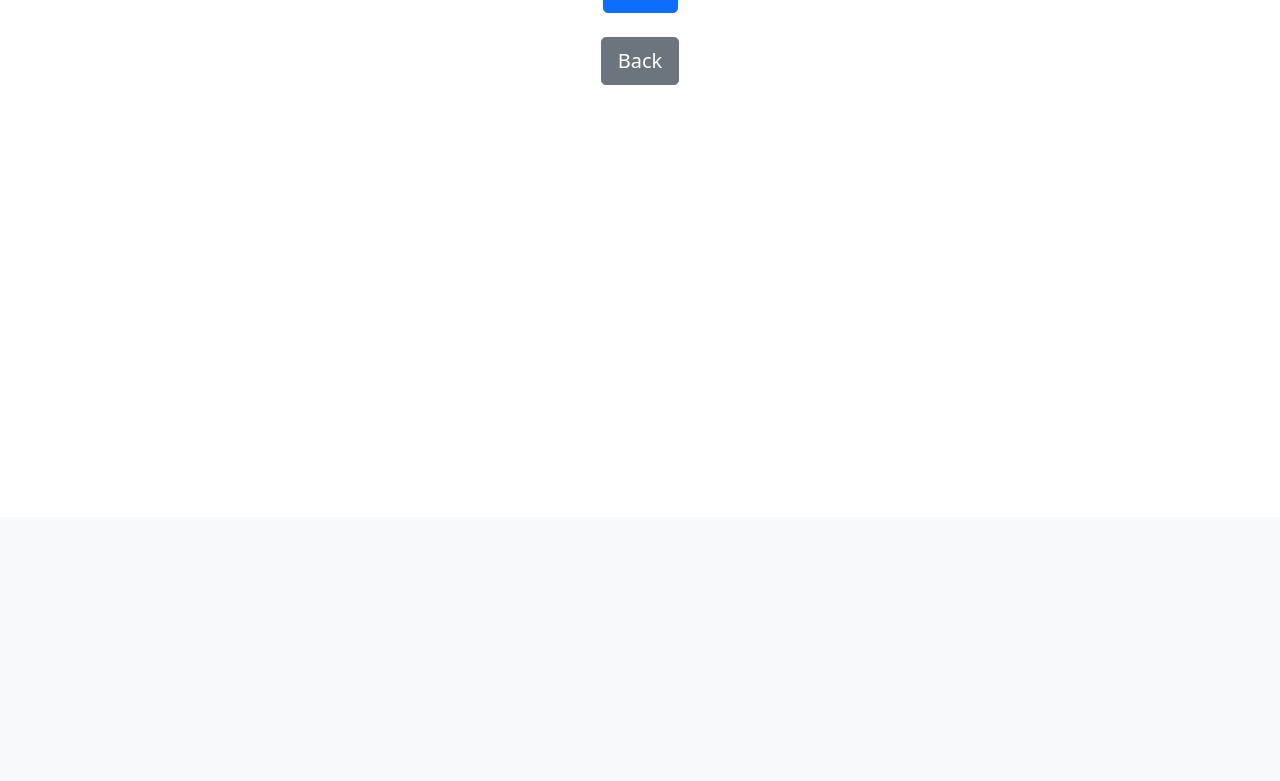
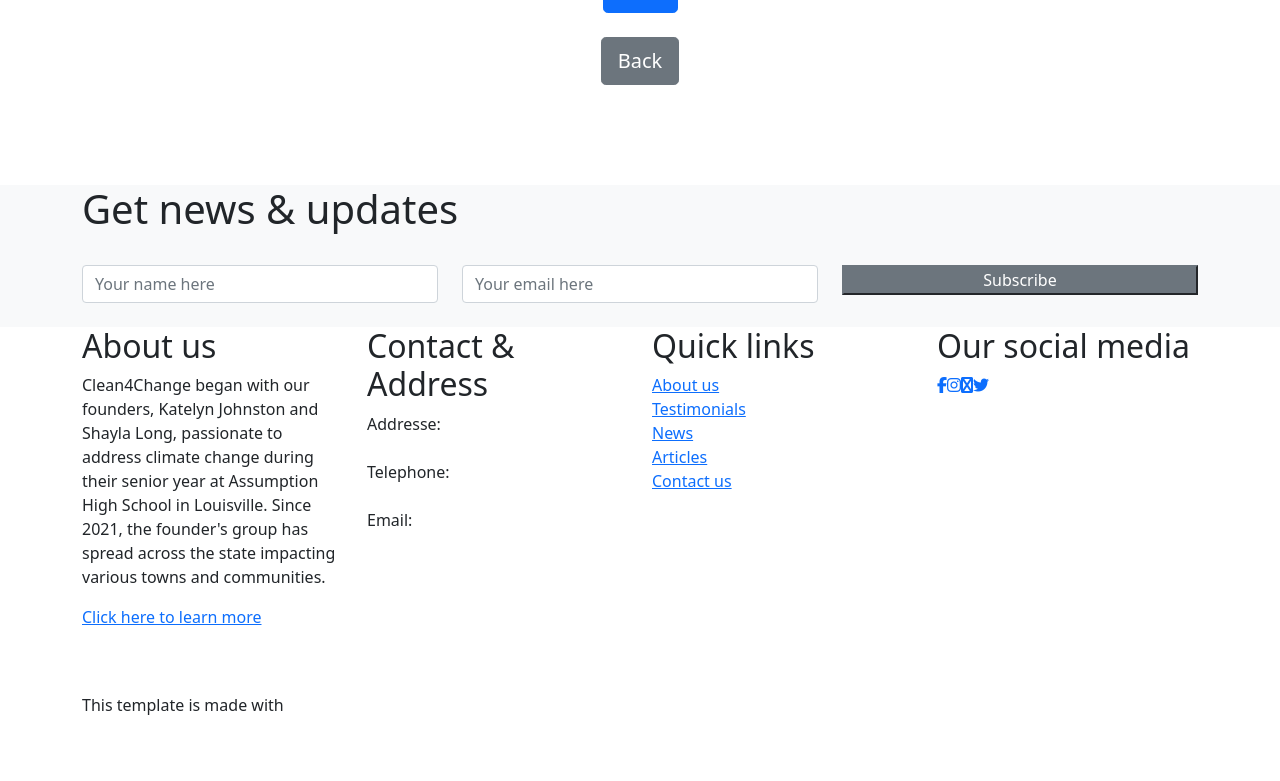
Before and after one commit to Boorclark/Blog, a Flask app: page /create-post in a window 1280 px wide. Shown: the part 283-1064 px from the top of the page. Before the commit the page ends 368 px from the top, so only its background shows below. Run offline with Flask 2, Linux system fonts and the light colour scheme; a user stored in the database is signed in; some libraries are stand-ins or nearby versions.

Commit message:
Janky footer skeleton

```diff
--- a/Website/templates/base.html
+++ b/Website/templates/base.html
@@ -71,3 +71,93 @@
     ></script>
   </body>
 </html>
+
+<!-- Footer Section-->
+
+<div class="container" style="padding-top: 100px;"></div>
+<section class="section.subscribe bg-light">
+  <div class="container">
+    <div class="row jusify-content-center">
+      <div class="col-md12 mb-4">
+        <h1 class="heading">
+          Get news &amp; updates
+
+        </h1>
+      </div>
+      <div class="col-md12">
+        <form action="" method="POST">
+          <div class="row">
+            <div class="col-md-4 mb-4">
+              <input type="text" class="form-control" placeholder="Your name here">
+            </div>
+
+            <div class="col-md-4 mb-4">
+              <input type="email" class="form-control" placeholder="Your email here">
+            </div>
+
+            <div class="col-md-4 mb-4">
+              <input type="submit" class="btn-secondary w-100" value="Subscribe">
+            </div>
+          </div>
+        </form>
+      </div>
+    </div>
+  </div>
+</section>
+
+<footer class="site-footer">
+  <div class="container">
+    <div class="row mb-5">
+      <div class="col-md-3 mb-5">
+          <h2>About us</h2>
+          <p>Clean4Change began with our founders, Katelyn Johnston and Shayla Long, passionate to address climate change during their senior year at Assumption High School in Louisville. Since 2021, the founder's group has spread across the state impacting various towns and communities.
+
+          </p>
+          <p><a href="#">Click here to learn more</a></p>
+      </div>
+
+    <div class="col-md-3 mb-5">
+       <h2>Contact &amp; Address</h2>
+       <ul class="list-unstyled footer-link">
+         <li class="d-flex">
+           <span class="me-3">Addresse:</span><span class="text-white">28 Avenue, Name here, Country Name</span>
+         </li>
+        <li class="d-flex">
+          <span class="me-3">Telephone:</span><span class="text-white">28 Avenue, Name here, Country Name</span>
+        </li>
+        <li class="d-flex">
+          <span class="me-3">Email:</span><span class="text-white">youremail@som.com</span>
+        </li>
+       </ul>
+    </div>
+
+    <div class="col-md-3 mb-5">
+      <h2>Quick links</h2>
+      <ul class="list-unstyled footer-link">
+        <li><a href="#"> About us</a></li>
+        <li><a href="#"> Testimonials</a></li>
+        <li><a href="#"> News</a></li>
+        <li><a href="#"> Articles</a></li>
+        <li><a href="#"> Contact us</a></li>
+      </ul>
+    </div>
+
+  <div class="col-md-3">
+    <h2>Our social media</h2>
+    <ul class="list-unstyled footer-link d-flex">
+      <li><a href="#"> <span class="fa fa-facebook"></span></a></li>
+      <li><a href="#"> <span class="fa fa-instagram"></span></a></li>
+      <li><a href="#"> <span class="fa fa-tiktok"></span></a></li>
+      <li><a href="#"> <span class="fa fa-twitter"></span></a></li>
+    </ul>
+  </div>
+
+  <div class="row">
+    <div class="col-12 text md center text-left">
+      <p>This template is made with <i class="fa fa-heaty-o"></i></p>
+    </div>
+  </div>
+  </div>
+  </div>
+
+</footer>
```
